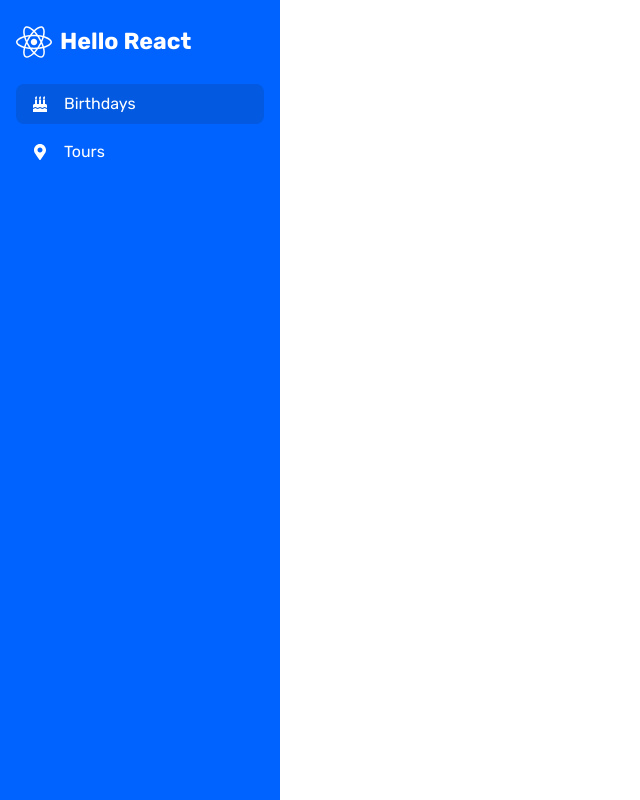
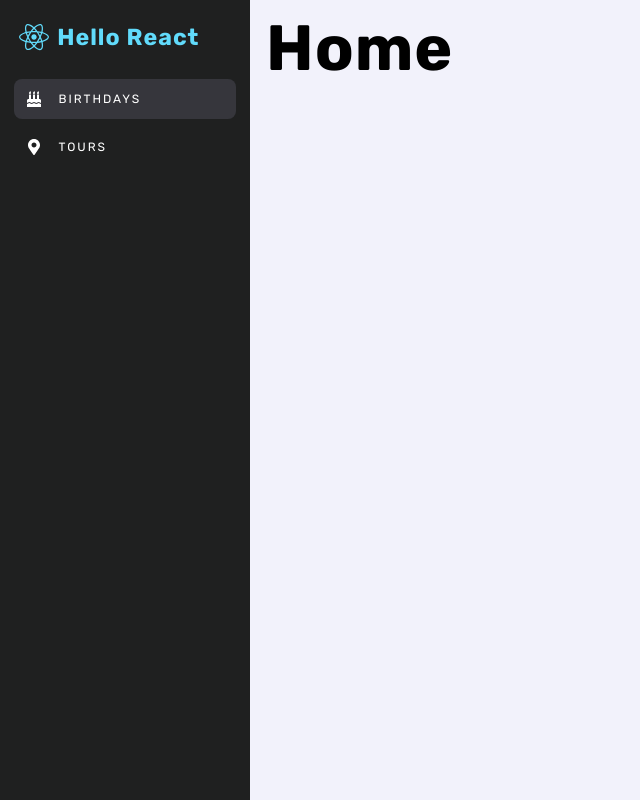
Before and after one commit to dolphius21/Hello-React, a React (Create React App) app: page / in a window 1280 px wide. Shown: the whole page, without its empty margins (0-640 px from the left). Built offline with nearby package versions, Linux system fonts and the light colour scheme.

Commit message:
Done with birthdays component

```diff
--- a/package.json
+++ b/package.json
@@ -6,6 +6,7 @@
     "@testing-library/jest-dom": "^5.14.1",
     "@testing-library/react": "^11.2.7",
     "@testing-library/user-event": "^12.8.3",
+    "clsx": "^1.1.1",
     "react": "^17.0.2",
     "react-dom": "^17.0.2",
     "react-icons": "^4.2.0",
--- a/src/App.js
+++ b/src/App.js
@@ -1,18 +1,23 @@
 import { BrowserRouter, Switch, Route } from 'react-router-dom';
 import PageWrapper from './components/PageWrapper';
 import Sidebar from './components/Sidebar';
-import BirthdayList from './components/BirthdayList';
+import Birthdays from './components/Birthdays';
 
 function App() {
   return (
     <BrowserRouter>
       <PageWrapper>
         <Sidebar />
-        <Switch>
-          <Route>
-            <BirthdayList />
-          </Route>
-        </Switch>
+        <main className="main-content">
+          <Switch>
+            <Route path="/">
+              <h1>Home</h1>
+            </Route>
+            <Route>
+              <Birthdays path="/birthdays" />
+            </Route>
+          </Switch>
+        </main>
       </PageWrapper>
     </BrowserRouter>
   );
--- /dev/null
+++ b/src/components/Birthday.js
@@ -0,0 +1,20 @@
+const BirthdayItem = ({ list }) => {
+  return (
+    <>
+      {list.map((strawhat) => {
+        const { id, name, age, birthday, image } = strawhat;
+        return (
+          <article key={id} className="birthday">
+            <img src={image} alt={name} />
+            <div>
+              <h4>{name}</h4>
+              <p>{birthday}</p>
+            </div>
+          </article>
+        );
+      })}
+    </>
+  );
+};
+
+export default BirthdayItem;
--- a/src/components/BirthdayList.js
+++ /dev/null
@@ -1,5 +0,0 @@
-const BirthdayList = () => {
-  return <h1>Birthday</h1>;
-};
-
-export default BirthdayList;
--- /dev/null
+++ b/src/components/Birthdays.js
@@ -0,0 +1,22 @@
+import { useState } from 'react';
+import strawhats from '../data/strawhats';
+import Birthday from './Birthday.js';
+import Button from './Button';
+
+const Birthdays = () => {
+  const [list, setList] = useState(strawhats);
+
+  return (
+    <div className="birthdays">
+      <div className="birthdays-card">
+        <h3>Strawhat Birthdays</h3>
+        <Birthday list={list} />
+        <Button className="birthdays-btn" onClick={() => setList([])}>
+          clear all
+        </Button>
+      </div>
+    </div>
+  );
+};
+
+export default Birthdays;
--- /dev/null
+++ b/src/components/Button.js
@@ -0,0 +1,23 @@
+import React from 'react';
+import clsx from 'clsx';
+
+const Button = (props) => {
+  const { children, outline, className, ...rest } = props;
+
+  const classNames = clsx(
+    {
+      btn: true,
+      'btn-default': !outline,
+      'btn-outline': outline
+    },
+    className
+  );
+
+  return (
+    <button className={classNames} {...rest}>
+      {children}
+    </button>
+  );
+};
+
+export default Button;
--- a/src/components/Sidebar.js
+++ b/src/components/Sidebar.js
@@ -1,4 +1,3 @@
-import { useState } from 'react';
 import { NavLink } from 'react-router-dom';
 import { FaReact, FaBirthdayCake, FaMapMarkerAlt } from 'react-icons/fa';
 
--- /dev/null
+++ b/src/data/strawhats.js
@@ -0,0 +1,44 @@
+const strawhats = [
+  {
+    id: 1,
+    name: 'Monkey D. Luffy',
+    age: 19,
+    birthday: 'May 5',
+    image:
+      'https://res.cloudinary.com/duq7mbme4/image/upload/v1628823758/Strawhats%20Avatars/Luffy_vinwqm.png'
+  },
+  {
+    id: 2,
+    name: 'Roronoa Zoro',
+    age: 21,
+    birthday: 'November 11',
+    image:
+      'https://res.cloudinary.com/duq7mbme4/image/upload/v1628823758/Strawhats%20Avatars/Zoro_kv6uoe.png'
+  },
+  {
+    id: 3,
+    name: 'Nami',
+    age: 20,
+    birthday: 'July 3',
+    image:
+      'https://res.cloudinary.com/duq7mbme4/image/upload/v1628823758/Strawhats%20Avatars/Nami_ihjns4.png'
+  },
+  {
+    id: 4,
+    name: 'Usopp',
+    age: 19,
+    birthday: 'April 1',
+    image:
+      'https://res.cloudinary.com/duq7mbme4/image/upload/v1628823758/Strawhats%20Avatars/Usopp_htldge.png'
+  },
+  {
+    id: 5,
+    name: 'Vinsmoke Sanji',
+    age: 21,
+    birthday: 'March 2',
+    image:
+      'https://res.cloudinary.com/duq7mbme4/image/upload/v1628823758/Strawhats%20Avatars/Sanji_zuxztl.png'
+  }
+];
+
+export default strawhats;
--- a/src/index.css
+++ b/src/index.css
@@ -1,20 +1,19 @@
 @import url('https://fonts.googleapis.com/css2?family=Rubik:wght@400;500;600;700&display=swap');
 :root {
-  /* dark shades of primary color*/
-  --primary-clr: #0063ff;
-  --primary-clr-light: #2c8eff;
-  --primary-clr-dark: #035ae0;
-  /* darkest grey - used for headings */
+  --react-clr: #61dbfb;
+  --red-clr: #ee4042;
   --neutral-clr: #9c9cb3;
-  --neutral-clr-light: #c2c2d6;
+  --neutral-clr-light: #f2f2fb;
   --neutral-clr-dark: #78788f;
   --white-clr: #fff;
-  --black-clr: #222;
+  --black-clr: #1f2020;
+  --black-clr-light: #36363c;
+  --black-clr-dark: #1c1a1c;
   --transition: all 0.3s linear;
   --spacing: 0.1rem;
   --radius: 0.5rem;
   --light-shadow: 0 5px 15px rgba(0, 0, 0, 0.1);
-  --dark-shadow: 0 5px 15px rgba(0, 0, 0, 0.2);
+  --dark-shadow: 0 5px 15px rgba(70, 82, 190, 0.1);
   --max-width: 1400px;
   --fixed-width: 620px;
 }
@@ -27,6 +26,7 @@ body {
   font-family: 'Rubik', sans-serif;
   font-size: 0.875rem;
   line-height: 1.5;
+  background: var(--neutral-clr-light);
 }
 ul {
   list-style-type: none;
@@ -38,7 +38,7 @@ h1,
 h2,
 h3,
 h4 {
-  letter-spacing: 0.1;
+  letter-spacing: 1px;
   text-transform: capitalize;
   line-height: 1.25;
 }
@@ -53,9 +53,6 @@ h3 {
 }
 h4 {
   font-size: 0.875rem;
-}
-p {
-  margin-bottom: 1.25rem;
 }
 @media screen and (min-width: 800px) {
   h1 {
@@ -84,31 +81,53 @@ p {
   position: relative;
   display: flex;
 }
+.main-content {
+  width: 100%;
+  margin-left: 80px;
+  padding: 1rem;
+}
+.btn {
+  border-radius: 20px;
+  text-transform: uppercase;
+  display: inline-block;
+  cursor: pointer;
+  font-size: 14px;
+  font-weight: 600;
+  padding: 13px 40px;
+  border: 0;
+  transition: var(--transition);
+}
 
+@media screen and (min-width: 800px) {
+  .main-content {
+    margin-left: 250px;
+  }
+}
 /* Sidebar Styles */
 .sidebar {
   position: fixed;
   top: 0;
   left: 0;
-  width: 90px;
   height: 100vh;
-  width: 80px;
-  background: var(--primary-clr);
+  width: 70px;
+  background: var(--black-clr);
   color: var(--white-clr);
   overflow: hidden;
   transition: var(--transition);
 }
 .sidebar-header {
-  min-width: 49px;
+  min-width: 40px;
   display: flex;
   align-items: center;
-  margin: 1rem;
+  margin: 0.7rem;
   padding: 0.5rem;
   border-radius: var(--radius);
   margin-bottom: 1rem;
+  color: var(--react-clr);
 }
 .sidebar .sidebar-header .logo {
   font-size: 2.25rem;
+  width: 30px;
 }
 .sidebar .sidebar-header .logo-text {
   font-size: 1.45rem;
@@ -116,18 +135,19 @@ p {
   margin-bottom: none;
 }
 .nav-container .nav-links .nav-link {
-  padding: 0 1rem 0.5rem;
+  margin: 0 0.9rem 0.5rem;
 }
 .nav-container .nav-links .nav-link a {
-  min-width: 48px;
+  min-width: 40px;
   display: flex;
   align-items: center;
   color: var(--white-clr);
-  padding: 1rem 1rem;
+  padding: 0.75rem;
+  transition: var(--transition);
 }
 .nav-container .nav-links .nav-link .active,
 .nav-container .nav-links .nav-link a:hover {
-  background: var(--primary-clr-dark);
+  background: var(--black-clr-light);
   border-radius: var(--radius);
 }
 .nav-container .nav-links .nav-link a .nav-icon {
@@ -135,51 +155,24 @@ p {
 }
 .nav-container .nav-links .nav-link a p {
   white-space: nowrap;
+  text-transform: uppercase;
+  font-size: 0.75rem;
+  line-height: 0.75;
+  letter-spacing: 2px;
   display: none;
 }
-.toggle-btn {
-  position: absolute;
-  display: flex;
-  align-items: center;
-  padding: 0.5rem;
-  background: var(--white-clr);
-  color: var(--primary-clr);
-  border: 1px solid var(--primary-clr-light);
-  border-radius: 50%;
-  top: 5px;
-  right: 0px;
-  width: 32px;
-  height: 32px;
-  cursor: pointer;
-  transition: var(--transition);
-}
-.toggle-btn:hover {
-  background: var(--primary-clr);
-  color: var(--white-clr);
-  border: 1px solid var(--primary-clr);
-}
-/* .active-sidebar {
-  top: 5px;
-  right: 0;
-} */
 @media screen and (min-width: 800px) {
   .sidebar {
-    width: 280px;
+    width: 250px;
   }
-
   .sidebar-header {
     min-width: 220px;
-    padding: 0.5rem 0.75rem 0.5rem 0;
   }
   .sidebar .sidebar-header .logo {
     margin-right: 0.5rem;
   }
   .sidebar .sidebar-header .logo-text {
     display: block;
-  }
-  .nav-container .nav-links .nav-link a {
-    min-width: 220px;
-    padding: 0.5rem 1rem;
   }
   .nav-container .nav-links .nav-link a .nav-icon {
     margin-right: 1rem;
@@ -188,12 +181,48 @@ p {
     display: block;
     margin: 0;
   }
-  .toggle-btn {
-    padding: 0.5rem 0.48rem 0.5rem 0.52rem;
-    width: 35px;
-    height: 35px;
-  }
-  .active-sidebar {
-    top: 5px;
-  }
 }
+/* Birthdays */
+.birthdays {
+  min-height: 100vh;
+  display: flex;
+  justify-content: center;
+  align-items: center;
+}
+.birthdays-card {
+  width: 50vh;
+  margin: 5rem 0;
+  max-width: var(--fixed-width);
+  background: var(--white-clr);
+  border-radius: var(--radius);
+  padding: 1.5rem 2rem;
+  box-shadow: var(--dark-shadow);
+}
+.birthdays-card h3 {
+  font-size: 2rem;
+  margin-bottom: 2rem;
+  text-align: center;
+}
+.birthday {
+  display: grid;
+  grid-template-columns: auto 1fr;
+  column-gap: 0.75rem;
+  margin-bottom: 1.5rem;
+  align-items: center;
+}
+.birthday img {
+  width: 100px;
+  height: 100px;
+  object-fit: cover;
+  border-radius: 50%;
+}
+.birthday h4 {
+  margin-bottom: 0.35rem;
+  font-size: 1.5rem;
+}
+.birthdays-btn {
+  margin: auto;
+  color: var(--white-clr);
+  background: var(--red-clr);
+  display: block;
+}
```
Also changed, not shown: 1 other file (tests, documents, lock files or other folders).
